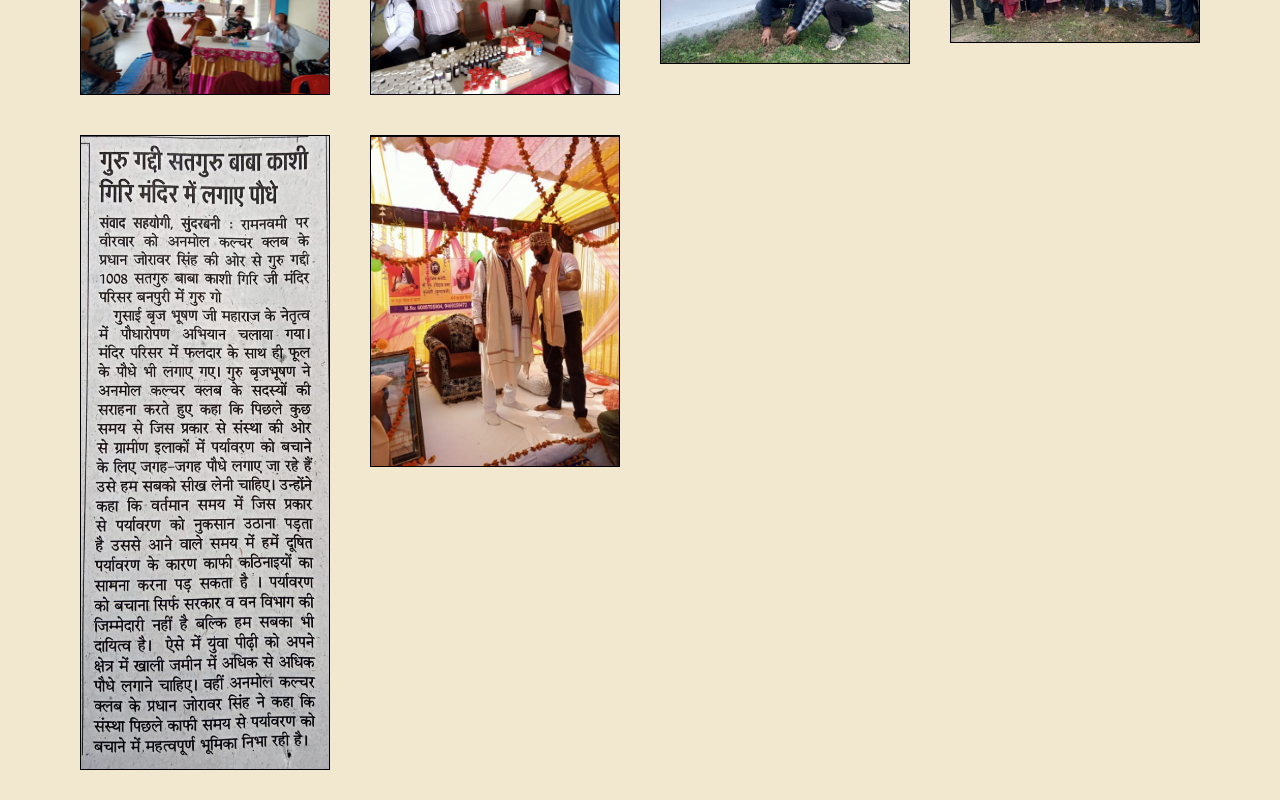
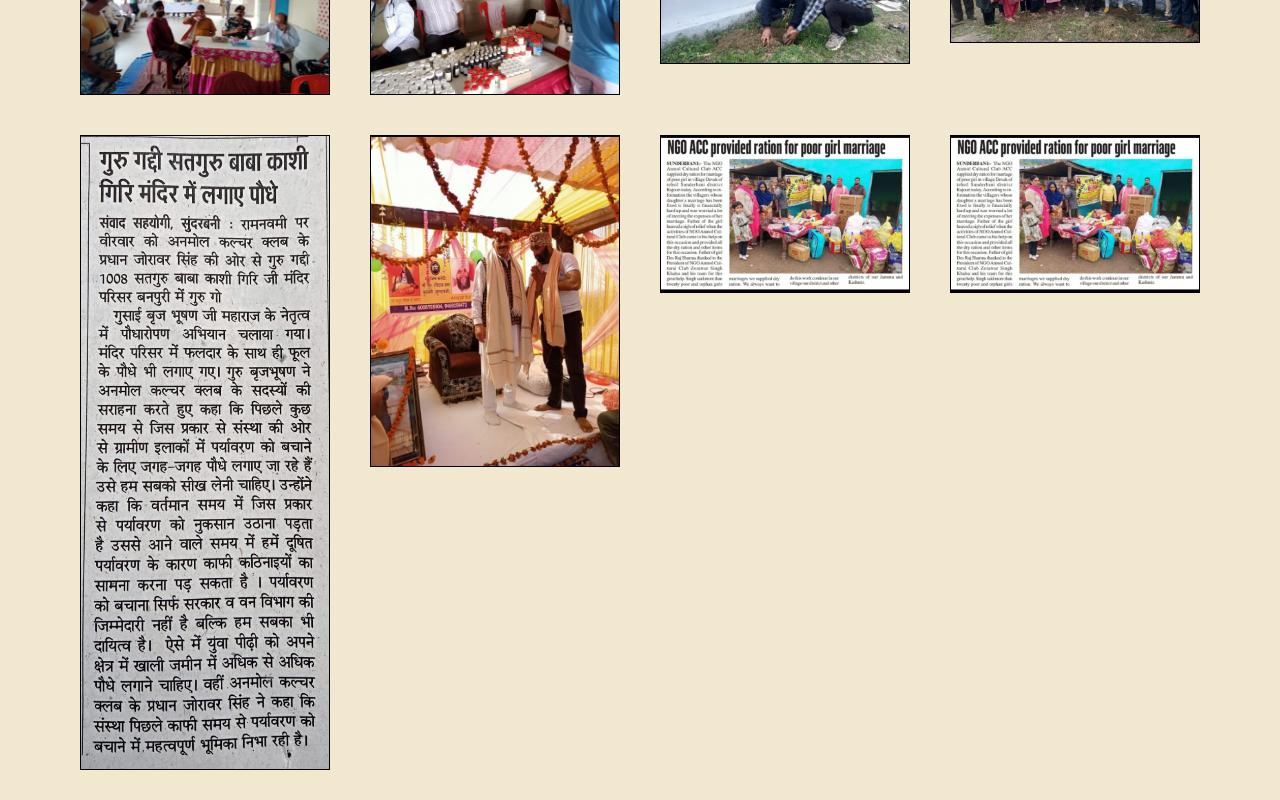
Before and after one commit to relishgupta/NGO, a React (Create React App) app: page /gallery in a window 1280 px wide. Shown: the part 7900-8700 px from the top of the page. Built offline with nearby package versions, Linux system fonts and the light colour scheme.

Commit message:
added photos to gallery

```diff
--- a/src/routes/gallery.jsx
+++ b/src/routes/gallery.jsx
@@ -82,6 +82,9 @@ import a78 from '../assets/78.jpg';
 import a79 from '../assets/79.jpg';
 import a80 from '../assets/80.jpg';
 import a81 from '../assets/81.jpg';
+import a82 from '../assets/82.jpg';
+import a83 from '../assets/82.jpg';
+import a84 from '../assets/82.jpg';
 
 const Gallery = () => {
   const images=[
@@ -413,6 +416,18 @@ const Gallery = () => {
       id:82,
       src:a81,
     },
+    {
+      id:83,
+      src:a82,
+    },
+    {
+      id:84,
+      src:a83,
+    },
+    {
+      id:85,
+      src:a84,
+    },
   ]
   return (
     <>
```
